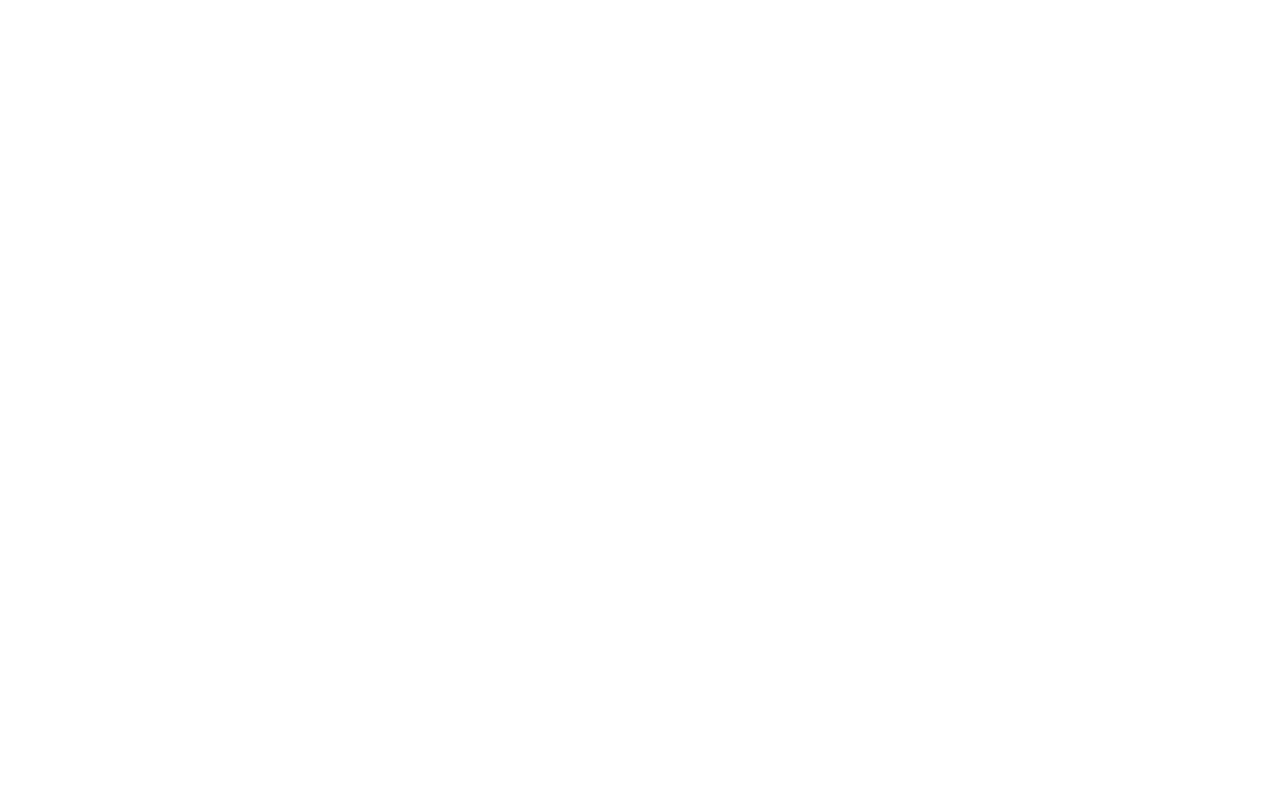
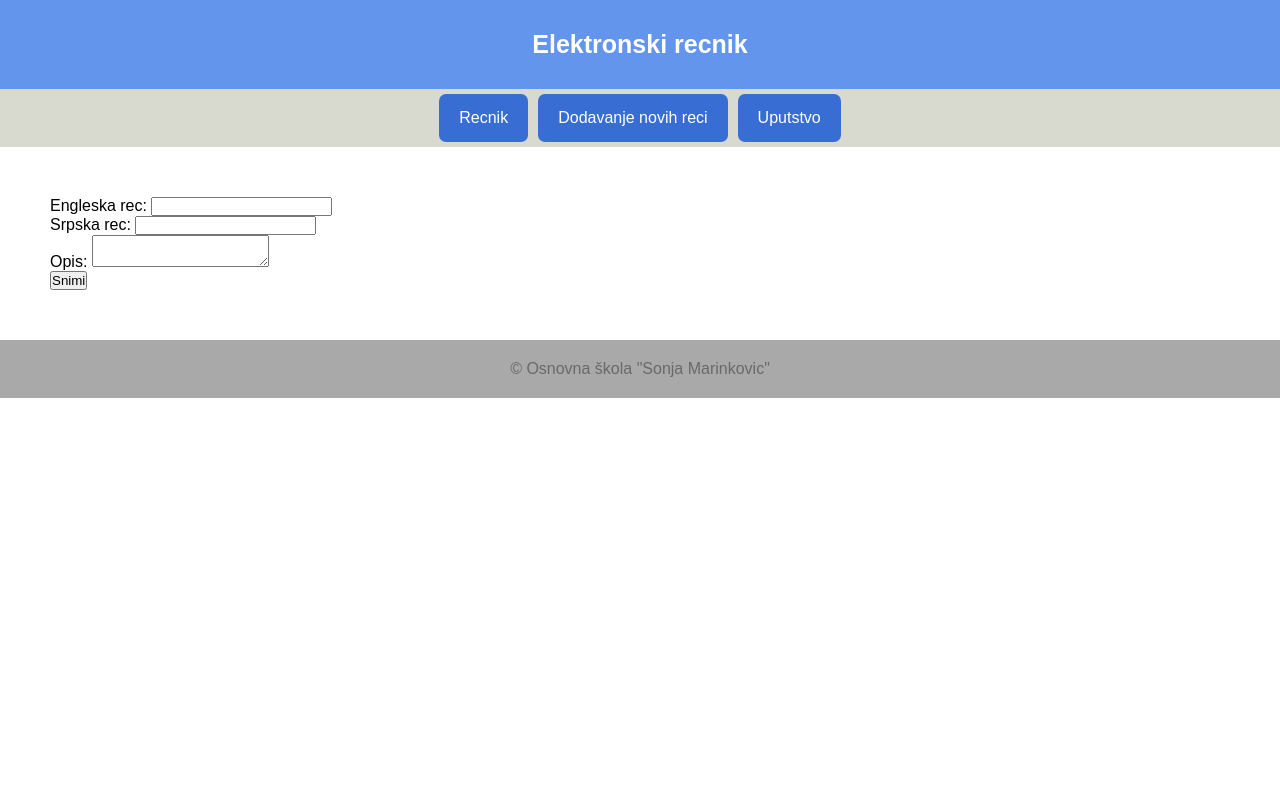
Before and after one commit to janamitrovic1/Matura, a PHP site: page /add.php in a window 1280 px wide. Before the commit the page is empty. Run offline with PHP 8.4, Linux system fonts and the light colour scheme.

Commit message:
dodato telo stranica i poboljsan dizajn

```diff
--- a/B10/add.php
+++ b/B10/add.php
@@ -4,8 +4,29 @@
     <meta charset="UTF-8">
     <meta name="viewport" content="width=device-width, initial-scale=1.0">
     <title>Dodavanje novih reci</title>
+    <link rel="stylesheet" href="css/globals.css">
+    <link rel="stylesheet" href="css/add.css">
 </head>
 <body>
+    <?php
+        require_once "components/nav.php";
+    ?>
+    <div class="main">
+        <div class="container">
+            <form action="">
+                <label for="eng">Engleska rec:</label>
+                <input type="text" name="eng" id="eng" maxlength="50" required> <br>
+                <label for="srb">Srpska rec:</label>
+                <input type="text" name="srb" id="srb" maxlength="50" required> <br>
+                <label for="opis">Opis:</label>
+                <textarea name="opis" id="opis"></textarea><br>
 
+                <input type="submit" value="Snimi" id="submit">
+            </form>
+        </div>
+    </div>
+    <?php
+        require_once "components/footer.php";
+    ?>
 </body>
 </html>
--- a/B10/components/nav.php
+++ b/B10/components/nav.php
@@ -3,7 +3,7 @@
 <body>
     <div>
         <div class="header">
-            <h1>Elektronski recnik</h1>
+            <p>Elektronski recnik</p>
         </div>
         <div class="nav">
             <a href=".">Recnik</a>
--- a/B10/css/globals.css
+++ b/B10/css/globals.css
@@ -3,38 +3,48 @@
     padding: 0;
     box-sizing: border-box;
     font-family: Arial, sans-serif;
-    font-size: 16px;
 }
 body, html {
     min-height: 100vh;
 }
 .header{
-    background-color:blue;
+    background-color:cornflowerblue;
     color: white;
     padding: 30px;
     font-size: 25px;
+    text-align: center;
+    font-weight: bold;
 }
 
 .nav{
     display: flex;
     flex-direction: row;
-    justify-content: start;
+    justify-content: center;
     align-items: center;
-    background-color: rgb(135, 202, 219);
+    background-color:rgb(216, 218, 208);
     padding:5px;
+    gap: 10px;
 }
 
 .nav a{
     color: white;
     text-decoration: none;
-    padding: 15px;
-    background-color: rgb(18, 65, 153);
-    border-radius: 1px;
-    border-right:1px solid white;
+    padding: 15px 20px;
+    background-color: rgb(56, 110, 211);
+    border-radius: 7px;
 }
 
 .nav a:last-child{
     border-right: none;
+}
+
+.container{
+    /* display: flex;
+    flex-direction: column;
+    justify-content: center;
+    align-items: center;
+    min-height: 100vh; */
+    padding: 50px;;
 }
 
 .footer{
--- /dev/null
+++ b/B10/css/uputstvo.css
@@ -0,0 +1,5 @@
+.uputstvo{
+    text-align: center;
+    padding: 40px;
+    line-height: 40px;
+}
--- a/B10/uputstvo.php
+++ b/B10/uputstvo.php
@@ -4,6 +4,8 @@
     <meta charset="UTF-8">
     <meta name="viewport" content="width=device-width, initial-scale=1.0">
     <title>Uputstvo</title>
+    <link rel="stylesheet" href="css/globals.css">
+    <link rel="stylesheet" href="css/uputstvo.css">
 </head>
 <body>
     <?php
@@ -17,5 +19,8 @@
         <h2>Dodavanje novih reči</h2>
         <p>Da biste dodali novu reč, idite na stranicu "Dodavanje novih reči" i popunite formu.</p>
     </div>
+    <?php
+        require_once "components/footer.php";
+    ?>
 </body>
 </html>
```
Also changed, not shown: B10/index.php (+18 -0 lines).
